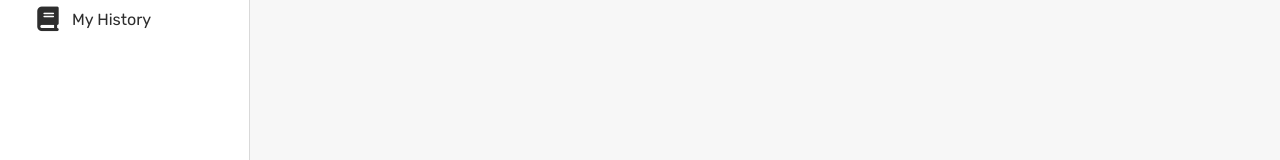
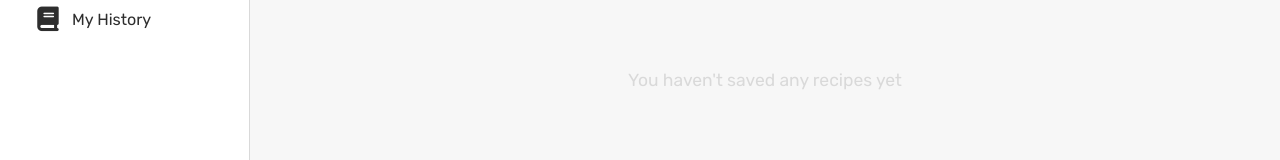
Before and after one commit to mannewdan/recipegram, a React (Vite) app: page /favorites in a window 1280 px wide. Shown: the part 285-445 px from the top of the page. Built offline with nearby package versions, Linux system fonts and the light colour scheme.

Commit message:
cleanup/routes

```diff
--- a/src/App.tsx
+++ b/src/App.tsx
@@ -1,7 +1,9 @@
 import { Routes, Route } from "react-router-dom";
 import SideBar from "./components/SideBar";
+import Feed from "./pages/Feed";
 import Search from "./pages/Search";
 import Favorites from "./pages/Favorites";
+import History from "./pages/History";
 import Footer from "./components/Footer";
 import useSearch from "./hooks/useSearch";
 
@@ -16,8 +18,9 @@ function App() {
         <div className="main-container">
           <main>
             <Routes>
+              <Route path="/" element={<Feed />}></Route>
               <Route
-                path="/"
+                path="/search"
                 element={
                   <Search
                     search={search}
@@ -26,10 +29,8 @@ function App() {
                   />
                 }
               ></Route>
-              <Route
-                path="/favorites"
-                element={<Favorites search={search} />}
-              ></Route>
+              <Route path="/favorites" element={<Favorites />}></Route>
+              <Route path="/history" element={<History />}></Route>
             </Routes>
           </main>
 
--- a/src/css/main.css
+++ b/src/css/main.css
@@ -331,6 +331,14 @@ footer a {
   font-size: 2rem;
   text-align: center;
 }
+.favorites__empty {
+  display: flex;
+  justify-content: center;
+  align-items: center;
+  height: calc(100vh - 135px - 50px);
+  font-size: 1.25rem;
+  color: hsl(0deg, 0%, 85%);
+}
 
 .sidebar-container {
   position: relative;
--- a/src/pages/Favorites.tsx
+++ b/src/pages/Favorites.tsx
@@ -2,28 +2,36 @@ import React from "react";
 import Recipe from "../components/Recipe";
 import { useDataContext } from "../context/DataContext";
 
-type FavoritesProps = {
-  search: (query: string, sort?: string) => void;
-};
-
-export default function Favorites({ search }: FavoritesProps) {
+export default function Favorites() {
   const [recipes, setRecipes] = React.useState(
     useDataContext().getFavoriteRecipes()
   );
 
+  //scroll to top
+  React.useEffect(() => {
+    window.scrollTo(0, 0);
+  }, []);
+
+  //show most recent at the top
+  const recipeEls = [];
+  for (let i = recipes.length - 1; i >= 0; i--) {
+    recipeEls.push(<Recipe key={recipes[i].id} recipe={recipes[i]} />);
+  }
+
   return (
-    <>
+    <div className="favorites">
       <div className="favorites__title">
         <h3>Revisit your favorite recipes</h3>
       </div>
 
       {recipes.length > 0 && (
-        <div className="recipe-container">
-          {recipes.map((r) => {
-            return <Recipe key={r.id} recipe={r} />;
-          })}
+        <div className="recipe-container">{recipeEls}</div>
+      )}
+      {recipes.length === 0 && (
+        <div className="favorites__empty">
+          <span>You haven't saved any recipes yet</span>
         </div>
       )}
-    </>
+    </div>
   );
 }
--- /dev/null
+++ b/src/pages/Feed.tsx
@@ -0,0 +1,3 @@
+export default function Feed() {
+  return <div>feed</div>;
+}
--- /dev/null
+++ b/src/pages/History.tsx
@@ -0,0 +1,3 @@
+export default function History() {
+  return <div>history</div>;
+}
--- a/src/pages/Search.tsx
+++ b/src/pages/Search.tsx
@@ -1,3 +1,4 @@
+import React from "react";
 import Recipe, { RecipeT } from "../components/Recipe";
 import SearchBar from "../components/SearchBar";
 
@@ -8,6 +9,11 @@ type SearchProps = {
 };
 
 export default function Search({ search, isGathering, recipes }: SearchProps) {
+  //scroll to top
+  React.useEffect(() => {
+    window.scrollTo(0, 0);
+  }, []);
+
   return (
     <>
       <SearchBar search={search} />
--- a/src/sass/layout/_favorites.scss
+++ b/src/sass/layout/_favorites.scss
@@ -1,6 +1,8 @@
 @use "../globals/themes" as *;
+@use "../globals/sizes" as *;
 
-.favorites__title {
+.favorites {
+  &__title {
     background-color: $accent;
     color: $white;
     padding: 12px;
@@ -10,3 +12,14 @@
       text-align: center;
     }
   }
+  &__empty {
+    display: flex;
+    justify-content: center;
+    align-items: center;
+
+    height: calc(100vh - $search-height - $footer-height);
+
+    font-size: 1.25rem;
+    color: $gray;
+  }
+}
```
Also changed, not shown: 1 other file (tests, documents, lock files or other folders). Lines whose indentation alone changed are shown as unchanged.
